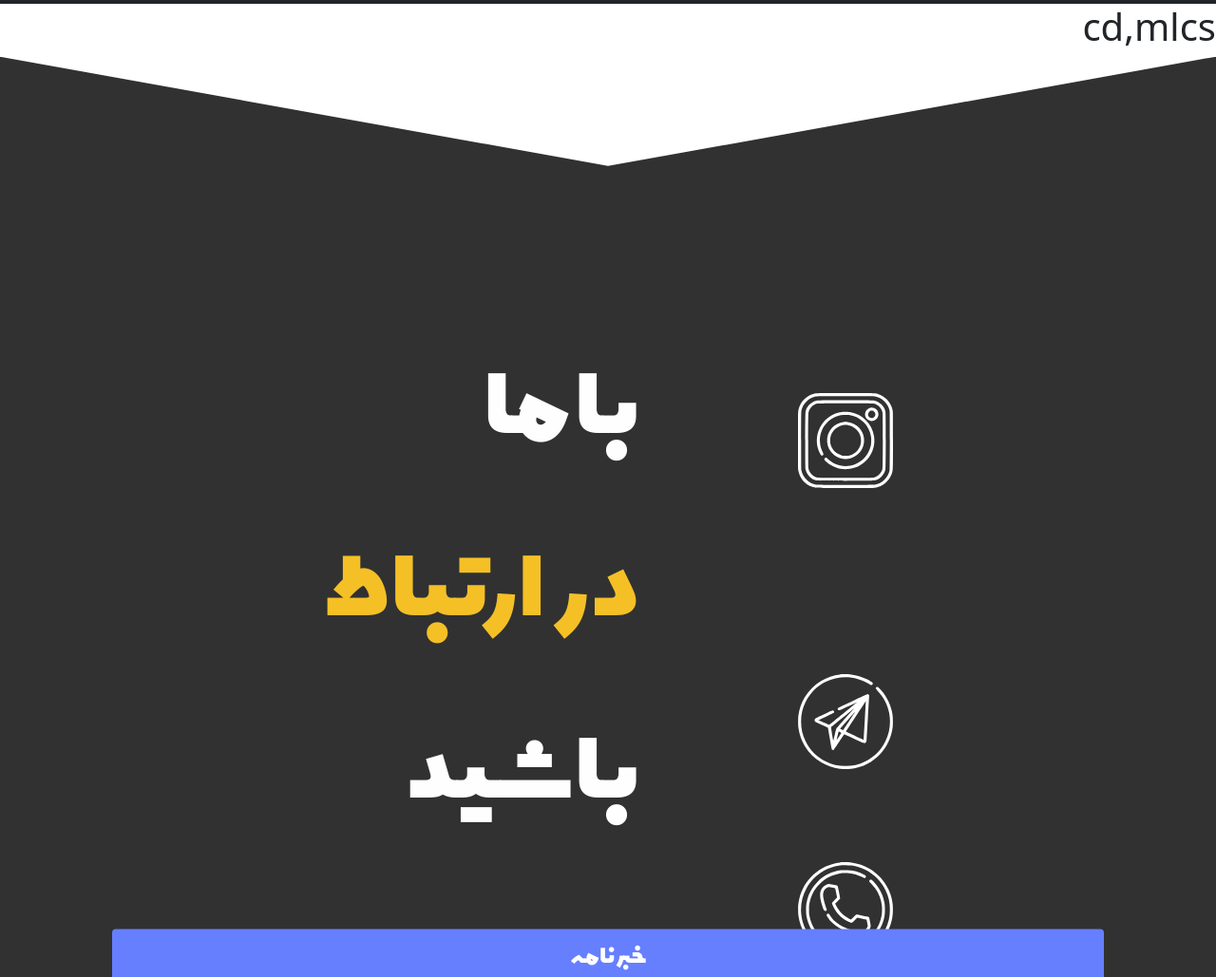
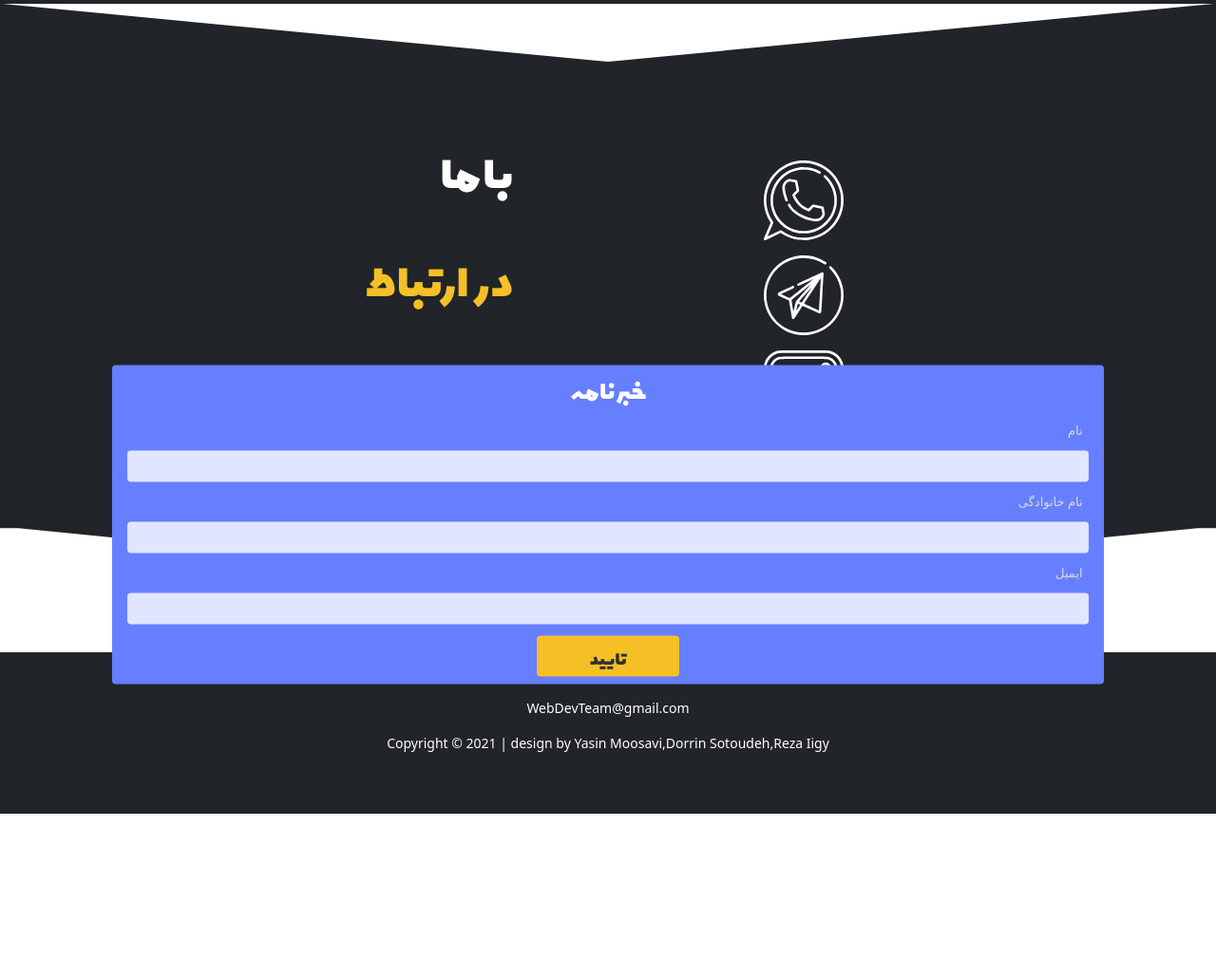
Before and after one commit to WebDev001Group/HW02, a plain HTML site: page index.html in a window 1280 px wide. Shown: the part 2113-3142 px from the top of the page at 95% size. After the commit the page ends 2970 px from the top, so only its background shows below. Drawn offline with nearby package versions, Linux system fonts and the light colour scheme.

Commit message:
contact us grid fix

```diff
--- a/index.html
+++ b/index.html
@@ -317,13 +317,14 @@
   </section>
 
   <!--  Contact us section -->
-  <h1>cd,mlcs</h1>
   <section class="contact-us bg-white">
-    <div class="grid-container">
-      <img src="img/instagram.svg" class="social-media-icon"/>
-      <img src="img/telegram.svg" class="social-media-icon"/>
-      <img src="img/whatsapp.svg" class="social-media-icon"/>
-      <p class="text">
+    <div class="grid-container d-sm-flex d-grid align-self-center justify-content-evenly bg-dark">
+      <div class="d-flex d-sm-grid align-self-center">
+        <img src="img/whatsapp.svg" class="social-media-icon px-sm-2 py-2"/>
+        <img src="img/telegram.svg" class="social-media-icon px-sm-2 py-2"/>
+        <img src="img/instagram.svg" class="social-media-icon px-sm-2 py-2"/>
+      </div>
+      <p class="text d-grid text-sm-start text-center">
         <span>با ما</span><br>
         <span>در ارتباط</span><br>
         <span>باشید</span><br>
--- a/style.css
+++ b/style.css
@@ -67,86 +67,51 @@ nav{
     display: none;
   }
 }
+
 .contact-us .social-media-icon {
-    width: 10vw;
-    height: 10vw;
-    max-width: 100px;
-    max-height: 100px;
+    width: 100px;
+    height: 100px;
     /*generated filter from white color with https://codepen.io/sosuke/pen/Pjoqqp */
     filter: invert(100%) sepia(0%) saturate(0%) hue-rotate(309deg) brightness(103%) contrast(103%);
-    position: relative;
-    top: 0;
-    /*transition: transform 1s;*/
 }
 
 .contact-us .social-media-icon:hover {
     /*generated filter from orange color with https://codepen.io/sosuke/pen/Pjoqqp */
     filter: invert(79%) sepia(79%) saturate(2027%) hue-rotate(341deg) brightness(106%) contrast(92%);
     top: -.5vw;
-    width: 10.5vw;
-    height: 10.5vw;
-    /*transform: scale(1.1) translateY(-.5vw);*/
+    width: 120px;
+    height: 120px;
     transition: width ease .25s, height ease .25s, top ease .25s;
 }
 
 .contact-us .text:hover {
-    font-size: 12vw;
-    transition: font-size ease .25s;
+    transform: scale(1.1);
+    transition: transform ease .25s;
 }
 
 .contact-us .text span {
     color: #FEFEFE;
     font-family: 'Cinema';
-    font-size: 10vw;
+    font-size: 60px;
 }
 
 .contact-us .text span:nth-child(3n) {
     color: #F4C026;
 }
 
-.contact-us .grid-container {
-    display: grid;
-    place-items: center;
-    background: rgb(49, 49, 49);
-    justify-content: space-around;
-    align-content: stretch;
-}
-
 /* dextop version */
 @media (min-width: 576px) {
-    .contact-us .social-media-icon {
-        grid-column: 1;
-    }
-
     .contact-us .grid-container {
         clip-path: polygon(0% 0%, 50% 10%, 100% 0%, 100% 90%, 98.5% 90%, 50% 100%, 1.5% 90%, 0% 90%);
-        height: 90vw;
-        padding: 20%;
-    }
-
-    .contact-us .text {
-        grid-column: 2;
-        grid-row: 1/3;
-        text-align: right;
+        padding: 10%;
     }
 }
 
 /* mobile version */
 @media (max-width: 575px) {
-    .contact-us .social-media-icon {
-        grid-row: 1;
-    }
-
     .contact-us .grid-container {
         clip-path: polygon(0% 0%, 100% 0%, 100% 100%, 0% 100%);
-        height: 120vw;
-        padding: 20%;
-    }
-
-    .contact-us .text {
-        grid-row: 0;
-        grid-column: 1/3;
-        text-align: center;
+        padding: 10%;
     }
 }
 
```
